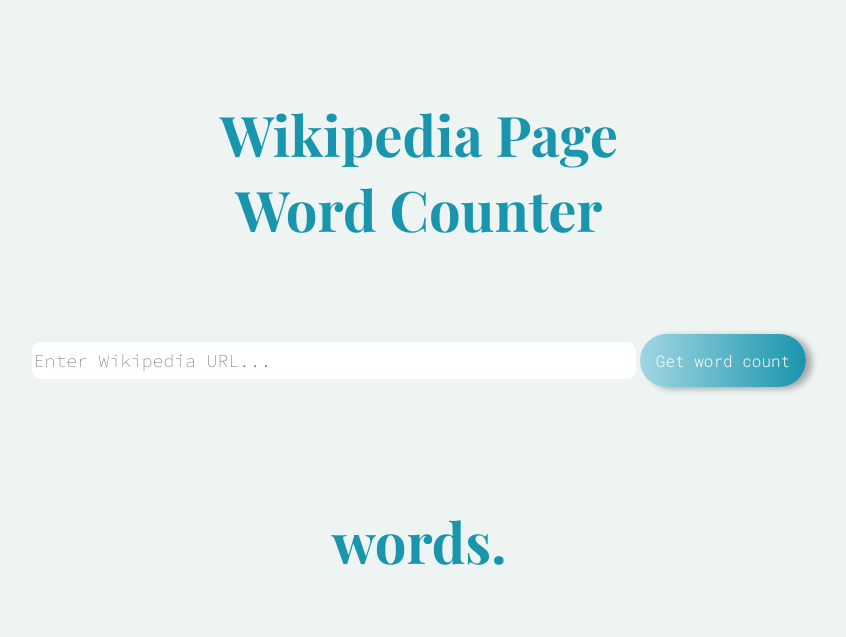
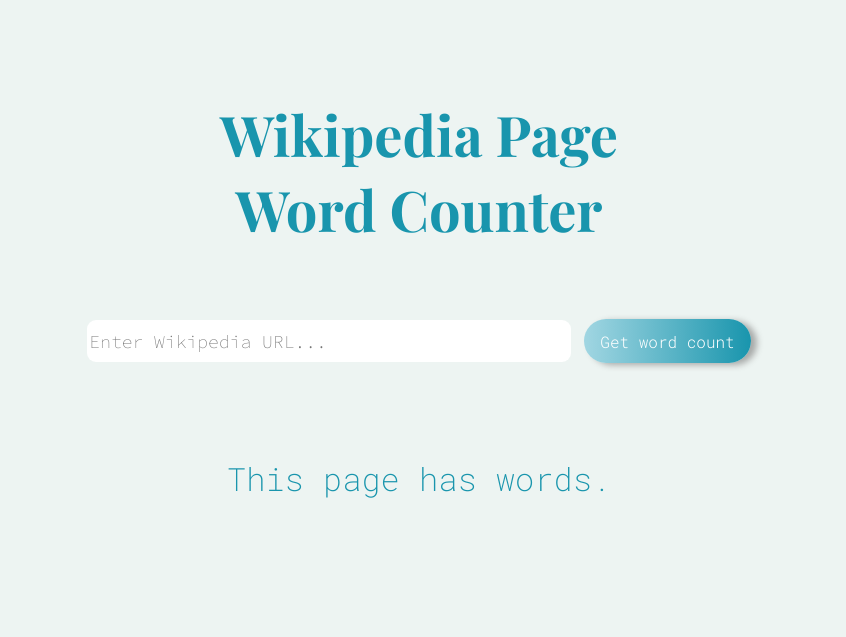
Before and after one commit to mtwickett/wikipedia-page-word-counter, a plain HTML site: page index.html in a window 1280 px wide. Shown: the whole page, without its empty margins (221-1067 px from the left). Drawn offline with nearby package versions, Linux system fonts and the light colour scheme; a web font is replaced by a local one.

```diff
--- a/index.html
+++ b/index.html
@@ -17,9 +17,9 @@
             <button type="submit" id="get-word-count">Get word count</button>
         </form>
     </div>
-    <div id="word-count-display">
-        <h1><span id="number-of-words"></span>words.</h1>
+    <div id="word-count-display" class="hidden">
+        <h2>This page has <span id="number-of-words"></span> words.</h2>
     </div>
-
+    <script src="script.js"></script>
 </body>
 </html>
--- a/script.js
+++ b/script.js
@@ -0,0 +1,5 @@
+function getWikipediaTitle(url) {
+    const regex = /https:\/\/en.wikipedia.org\/wiki\/(.+)/;
+    const urlMatch = url.match(regex);
+    return urlMatch ? urlMatch[1] : '';
+}
--- a/styles.css
+++ b/styles.css
@@ -27,11 +27,11 @@
 }
 
 form #wikipedia-url {
-    margin: 1em auto 2em auto;
+    margin: 1em 0.5em 2em auto;
     outline: none;
     border: none;
-    width: 75%;
-    height: 35px;
+    width: 60%;
+    height: 40px;
     border-radius: 0.5em;
     font-family: "Source Code Pro", monospace;
     font-optical-sizing: auto;
@@ -46,8 +46,8 @@
 }
 
 div button#get-word-count {
-    margin: 2em auto 0 auto;
-    padding: 1em;
+    margin: auto auto auto auto;
+    padding: 0.70em 1em 0.70em 1em;
     background: linear-gradient(90deg, #A1D6E2, #1995AD);
     box-shadow: 6px 2px 6px rgba(62, 58, 58, 0.4);
     border: none;
@@ -61,6 +61,26 @@
 }
 
 div button#get-word-count:hover {
-    transform: scale(1.2);
+    transform: scale(1.1);
      cursor: pointer;
 }
+
+/* .hidden {
+    display: none;
+} */
+
+h2 {
+    /* margin: auto;
+    padding: 0.5em 1em;
+    width: fit-content;
+    border-style: ridge;
+    box-shadow: 1px 1px 1px rgba(62, 58, 58, 0.4);
+    background-color: white; */
+    text-align: center;
+    color: #1995AD;
+    font-family: "Roboto Mono", monospace;
+    font-optical-sizing: auto;
+    font-weight: 200;
+    font-style: normal;
+    font-size: 2em;
+}
```
